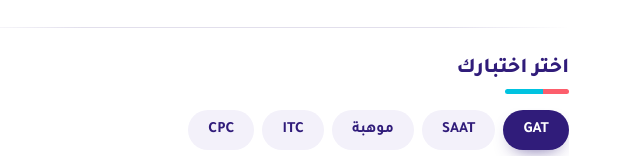
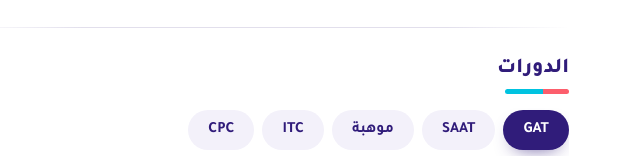
Before and after one commit to mortadasa1424/leen-links, a plain HTML site: page index.html in a window 1280 px wide. Shown: the part 988-1151 px from the top of the page, 375-1015 px from the left. Drawn offline with Linux system fonts and the light colour scheme.

Commit message:
Update page 2026-11-22 14:33

```diff
--- a/index.html
+++ b/index.html
@@ -564,7 +564,7 @@ const CONTENT = {
     video: { ar: "فيديو مجاني", en: "Free video", pill: "free" }
   },
   exams: {
-    title: { ar: "اختر اختبارك", en: "Choose your exam" },
+    title: { ar: "الدورات", en: "Courses" },
     items: [
       { id: "gat", tab: { ar: "GAT", en: "GAT" },
         links: [
```
